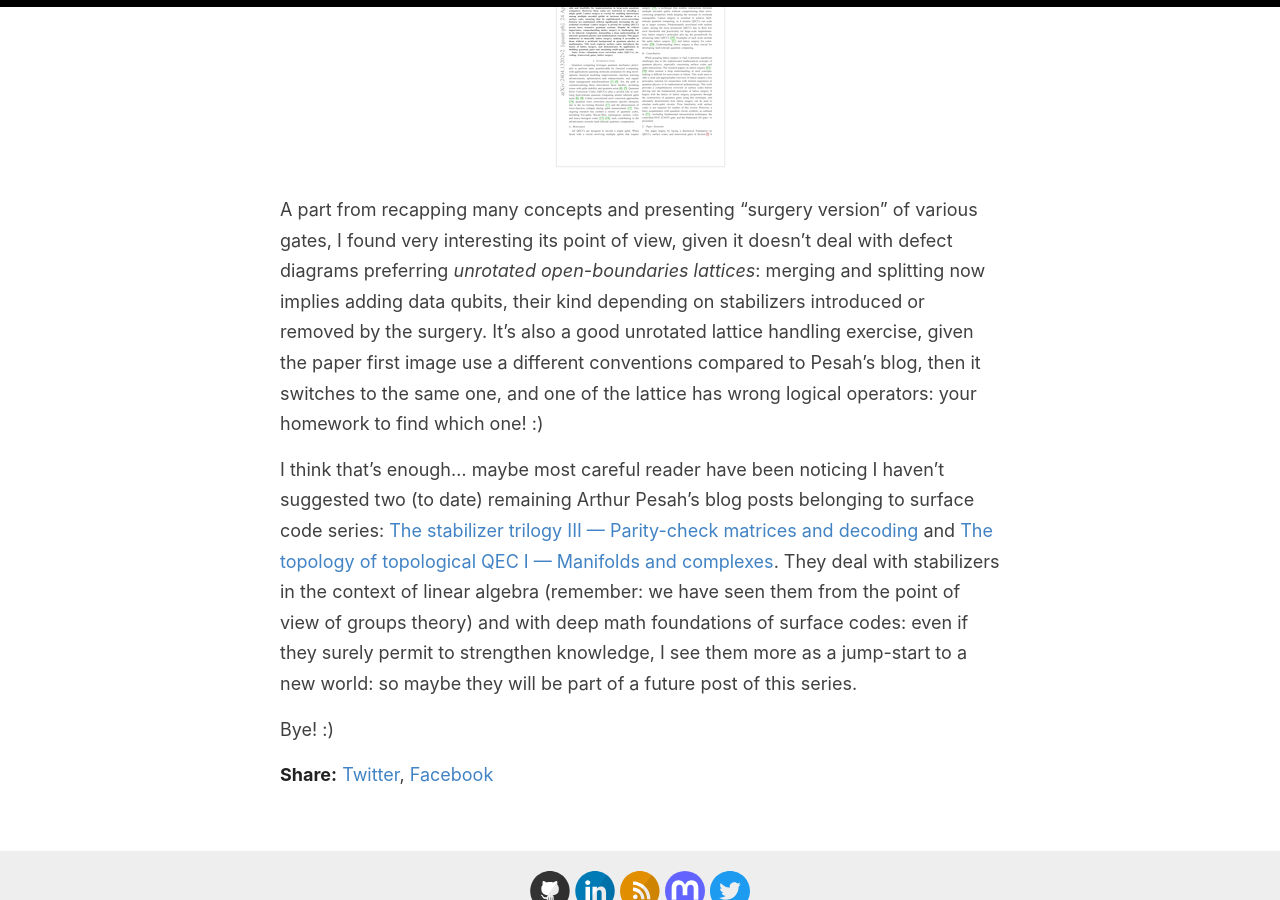
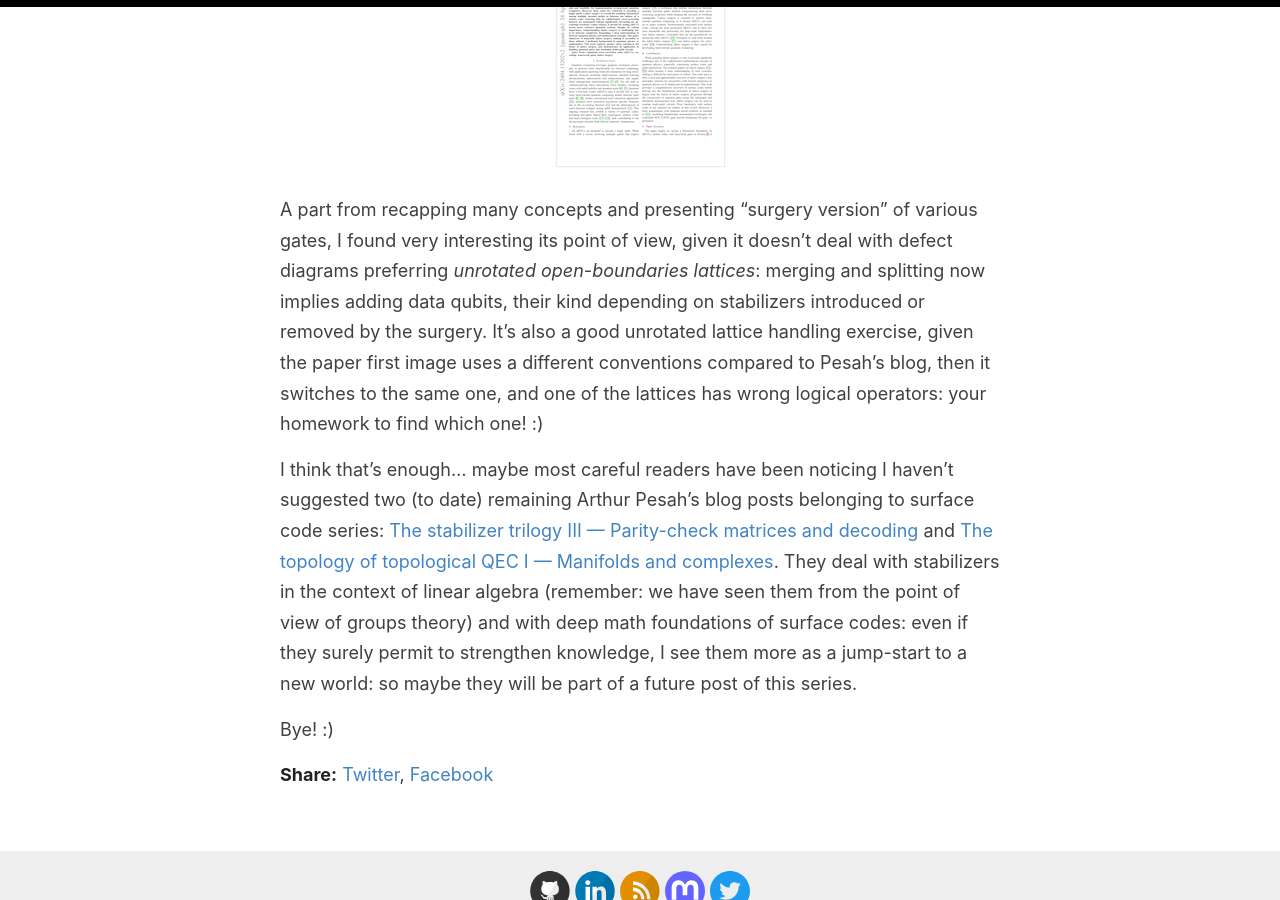
Before and after one commit to baro77/baro77.github.io, a Jekyll site: the page built from _posts/2026-06-02-qc02.md, in a window 1280 px wide and 900 px high, scrolled down 7138 px. Built offline with Jekyll 4.4.1, drawn with Linux system fonts in a browser that asks for light colours.

Commit message:
Update 2026-06-02-qc02.md
minors typos

```diff
--- a/_posts/2026-06-02-qc02.md
+++ b/_posts/2026-06-02-qc02.md
@@ -100,9 +100,9 @@ Topologically playing with lattice is really cool, and it's the cutting-edge dev
 {: refdef}
 
 A part from recapping many concepts and presenting "surgery version" of various gates, I found very interesting its point of view, given it doesn't deal with defect diagrams preferring *unrotated open-boundaries lattices*: merging and splitting now implies adding data qubits, their kind depending on stabilizers introduced or removed by the surgery.
-It's also a good unrotated lattice handling exercise, given the paper first image use a different conventions compared to Pesah's blog, then it switches to the same one, and one of the lattice has wrong logical operators: your homework to find which one! :)
+It's also a good unrotated lattice handling exercise, given the paper first image uses a different conventions compared to Pesah's blog, then it switches to the same one, and one of the lattices has wrong logical operators: your homework to find which one! :)
 
-I think that's enough... maybe most careful reader have been noticing I haven't suggested two (to date) remaining Arthur Pesah's blog posts belonging to surface code series:
+I think that's enough... maybe most careful readers have been noticing I haven't suggested two (to date) remaining Arthur Pesah's blog posts belonging to surface code series:
 [The stabilizer trilogy III — Parity-check matrices and decoding](https://arthurpesah.me/blog/2023-03-28-stabilizer-formalism-3/){:target="_blank"} and [The topology of topological QEC I — Manifolds and complexes](https://arthurpesah.me/blog/2026-05-04-topological-qec/){:target="_blank"}.
 They deal with stabilizers in the context of linear algebra (remember: we have seen them from the point of view of groups theory) and with deep math foundations of surface codes: even if they surely permit to strengthen knowledge, I see them more as a jump-start to a new world: so maybe they will be part of a future post of this series.
 
```
